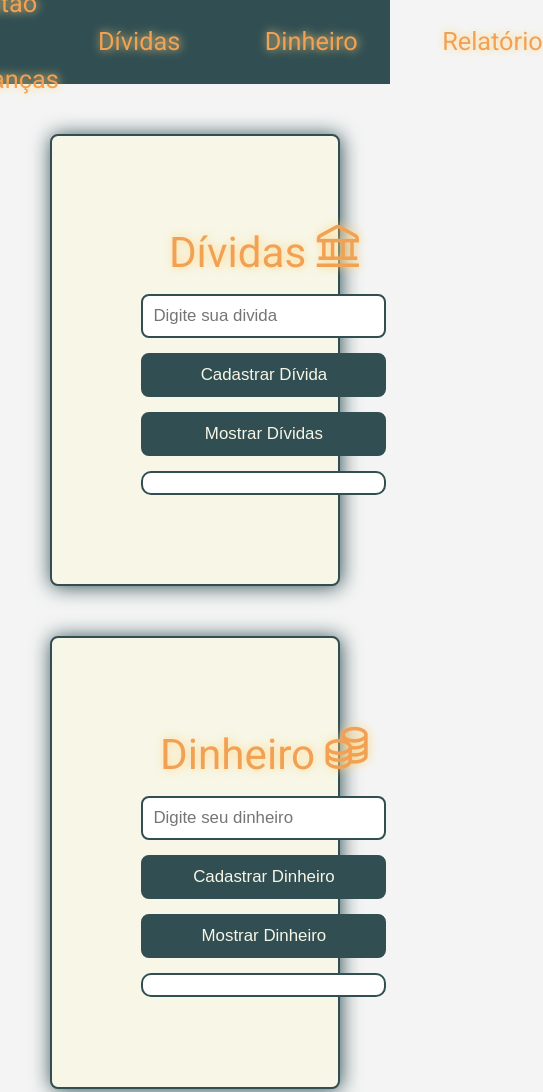
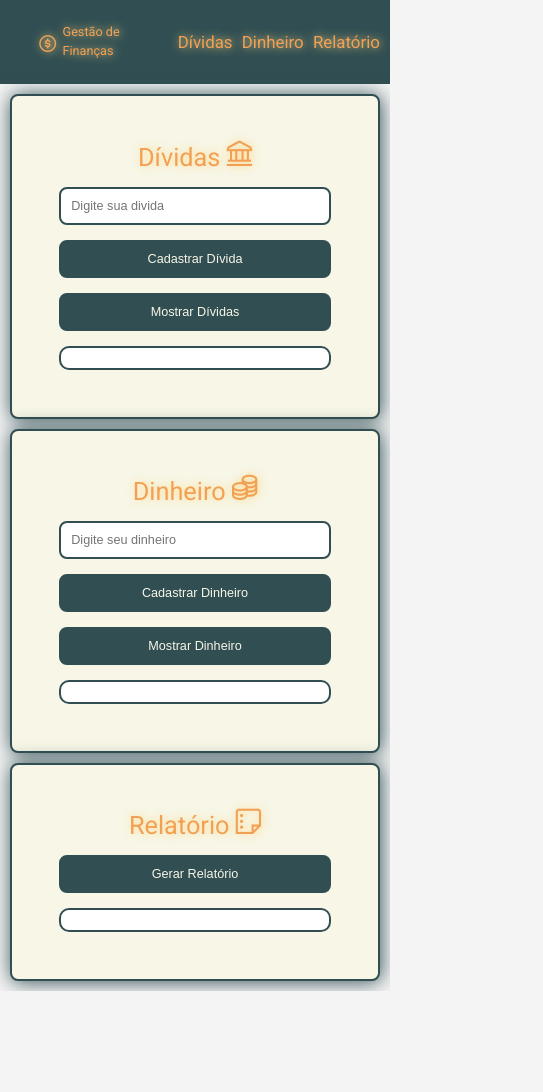
Before and after one commit to RodrigoToller/gestor-de-financas, a plain HTML site: page index.html in a window 390 px wide. Shown: the top 1092 px of the page, 543 px wide, since content can reach past the window. After the commit the page ends 991 px from the top, so only its background shows below. Drawn offline with nearby package versions, Linux system fonts and the light colour scheme.

Commit message:
Entrega da responsividade para mobile

```diff
--- a/styles/components/bloco.css
+++ b/styles/components/bloco.css
@@ -73,3 +73,40 @@
     font-size: 2vh;
 
 }
+
+@media screen and (max-width: 450px)
+{
+
+    .container{
+
+        margin: 10px;
+        padding: 5vh;
+
+    }
+
+    .container h2{
+
+        font-size: 3vh;
+
+    }
+
+    .container input{
+
+        font-size: 1.5vh;
+
+    }
+
+    .container button{
+
+        font-size: 1.5vh;
+
+    }
+
+    .container p{
+
+        font-size: 1.5vh;
+
+    }
+
+
+}
--- a/styles/components/header.css
+++ b/styles/components/header.css
@@ -55,3 +55,30 @@ h1{
     margin-top: 1vh;
 
 }
+
+@media screen and (max-width: 450px)
+{
+
+    .cabecalho{
+        gap: 5%;
+    }
+
+    .cabecalho-item{
+        gap: 5%;
+        margin: none;
+    }
+
+    .cabecalho-item .item{
+        font-size: 2vh;
+    }
+
+    .cabecalho-item i{
+        font-size: 2vh;
+    }
+
+   h1 {
+    font-size: 1.5vh;
+    gap: 10px;
+    margin-left: 20px;
+   }
+}
```
